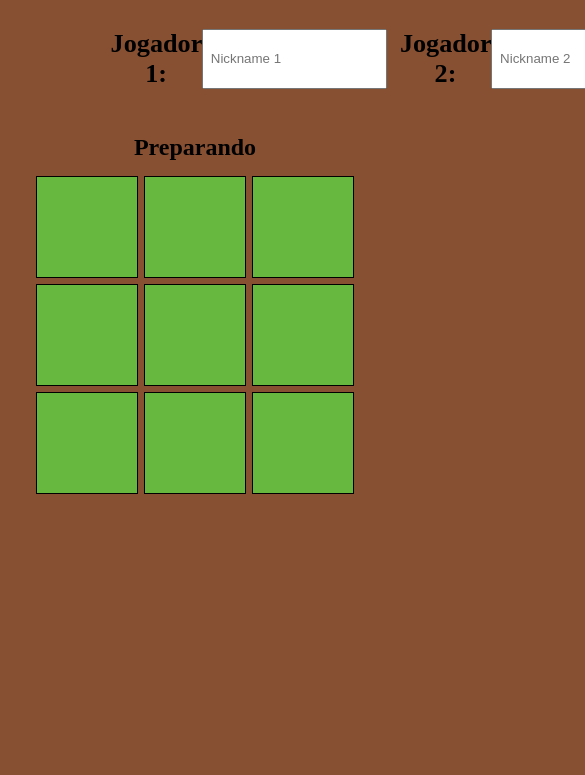
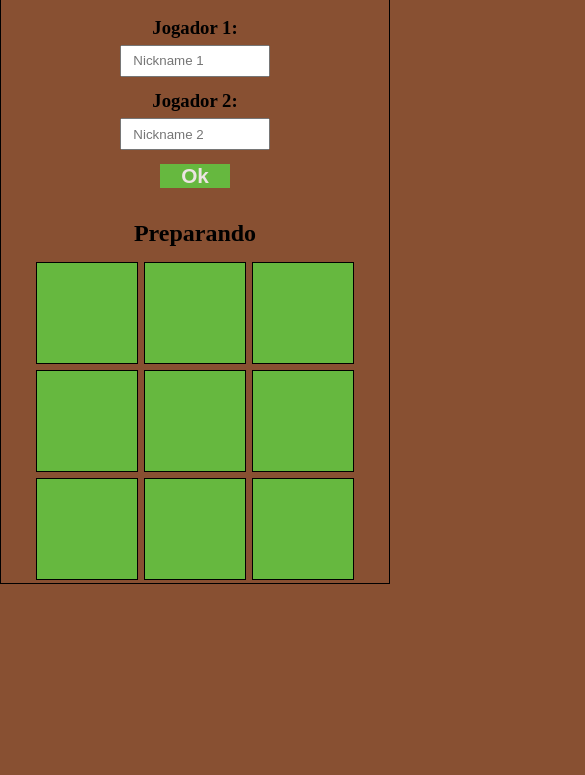
Before and after one commit to flavioedu-dev/tic-tac-toe, a plain HTML site: page index.html in a window 390 px wide. Shown: the part 69-844 px from the top of the page, 585 px wide, since content can reach past the window. Drawn offline with Linux system fonts and the light colour scheme.

Commit message:
Ajustando para telas menores

```diff
--- a/style.css
+++ b/style.css
@@ -13,6 +13,8 @@ body{
     display: flex;
     justify-content: space-between;
 
+    /* border: 1px solid black; */
+
     font-size: 1.4em;
     margin: 2em auto;
     font-weight: bold;
@@ -21,6 +23,7 @@ body{
     text-indent: 5px;
 }
 #btn{
+    /* background-color: #66b83f; */
     padding: 0 1em;
     border: none;
     background-color: #66b83f;
@@ -47,3 +50,35 @@ body{
     background-color: #66b83f;
     border: 0.5px solid black;
 }
+
+@media (max-width: 600px){
+    body{
+        border: 1px solid black;
+    }
+    .equipe{
+        width: 100%;
+        display: inline-block;
+        /* border: 1px solid black; */
+
+        font-size: 1em;
+        margin: 2em auto;
+        font-weight: bold;
+    }
+    .equipe h3{
+        margin-bottom: 0.3em;
+    }
+    .equipe input[type="button"]{
+        display: block;
+        margin: auto;
+        font-size: 1.3em;
+    }
+    .equipe input[type="text"]{
+        text-indent: 5px;
+        width: 10em;
+        padding: 0.5em;
+        margin-bottom: 1em;
+    }
+    .ml{
+        margin-left: 0;
+    }
+}
```
